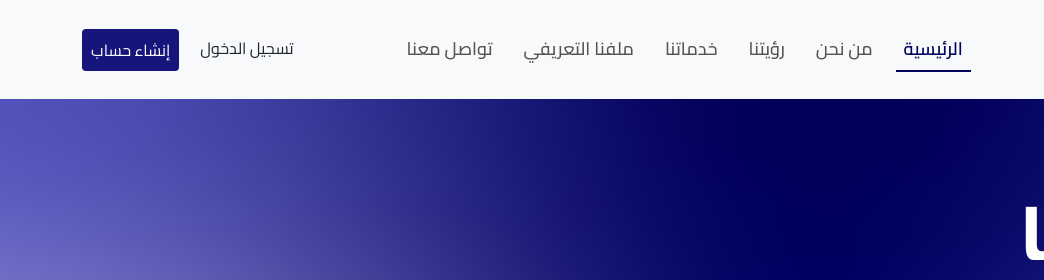
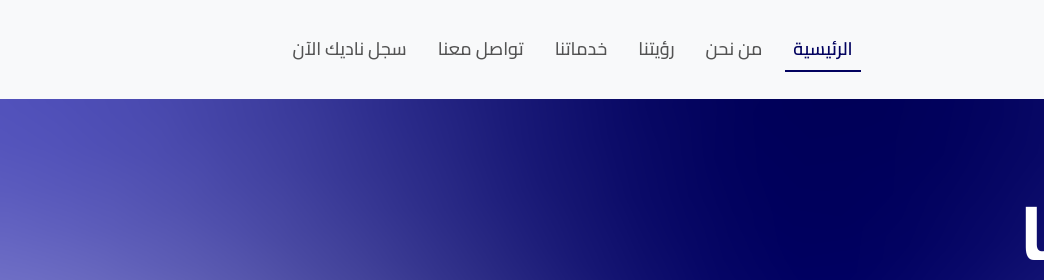
Before and after one commit to ahfadaly/URPASS, a plain HTML site: page index.html in a window 1280 px wide. Shown: the top 280 px of the page, 0-1044 px from the left. Drawn offline with nearby package versions, Linux system fonts and the light colour scheme; a web font is replaced by a local one.

Commit message:
add link

```diff
--- a/index.html
+++ b/index.html
@@ -44,16 +44,12 @@
                       <a class="nav-link" href="#services">خدماتنا</a>
                     </li>
                     <li class="nav-item">
-                      <a class="nav-link" href="#subscription">ملفنا التعريفي</a>
+                      <a class="nav-link" href="#contact">تواصل معنا</a>
                     </li>
                     <li class="nav-item">
-                      <a class="nav-link" href="#contact">تواصل معنا</a>
+                      <a class="nav-link" href="#">سجل ناديك الآن</a>
                     </li>
                   </ul>
-                  <div class="d-flex justify-content-center gap-2 login">
-                    <a href="#" class="btn">تسجيل الدخول</a>
-                    <a href="#" class="btn sign p-2">إنشاء حساب</a>
-                  </div>
                 </div>
               </div>
             </div>
```
